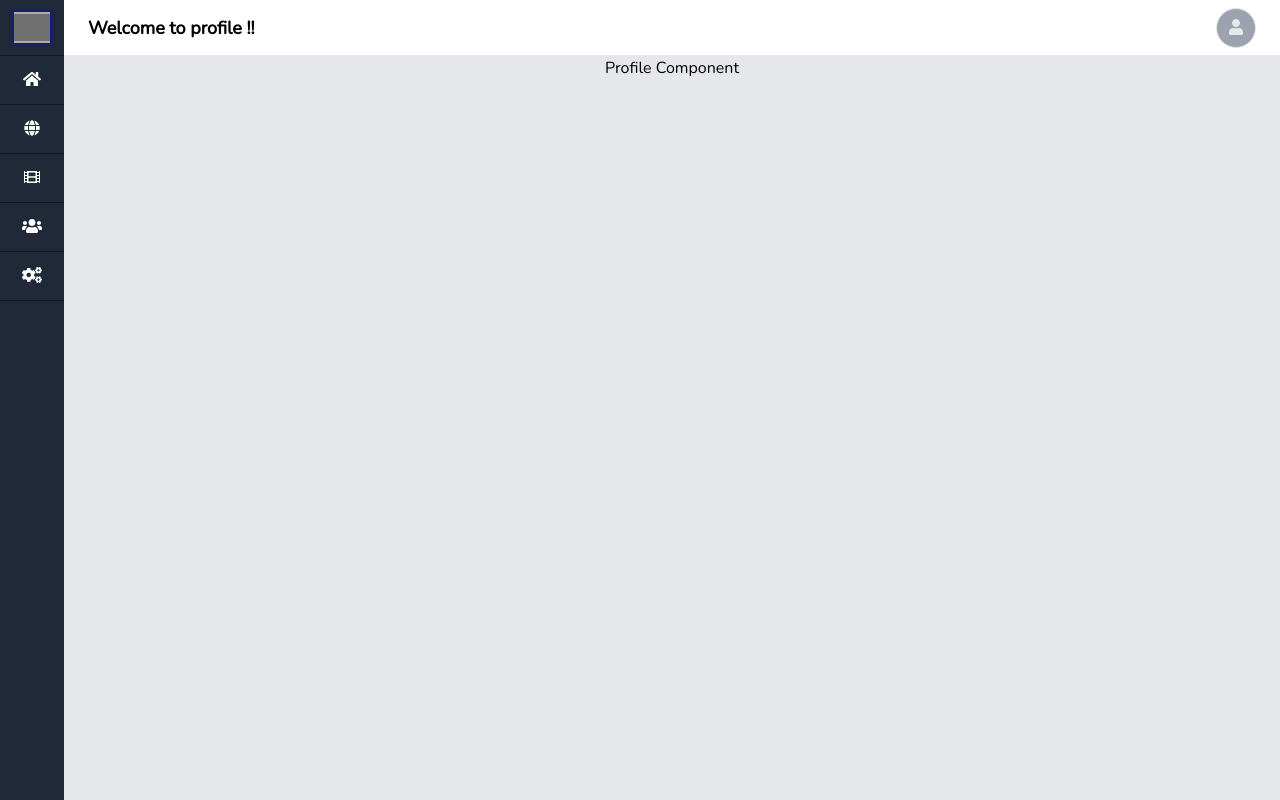
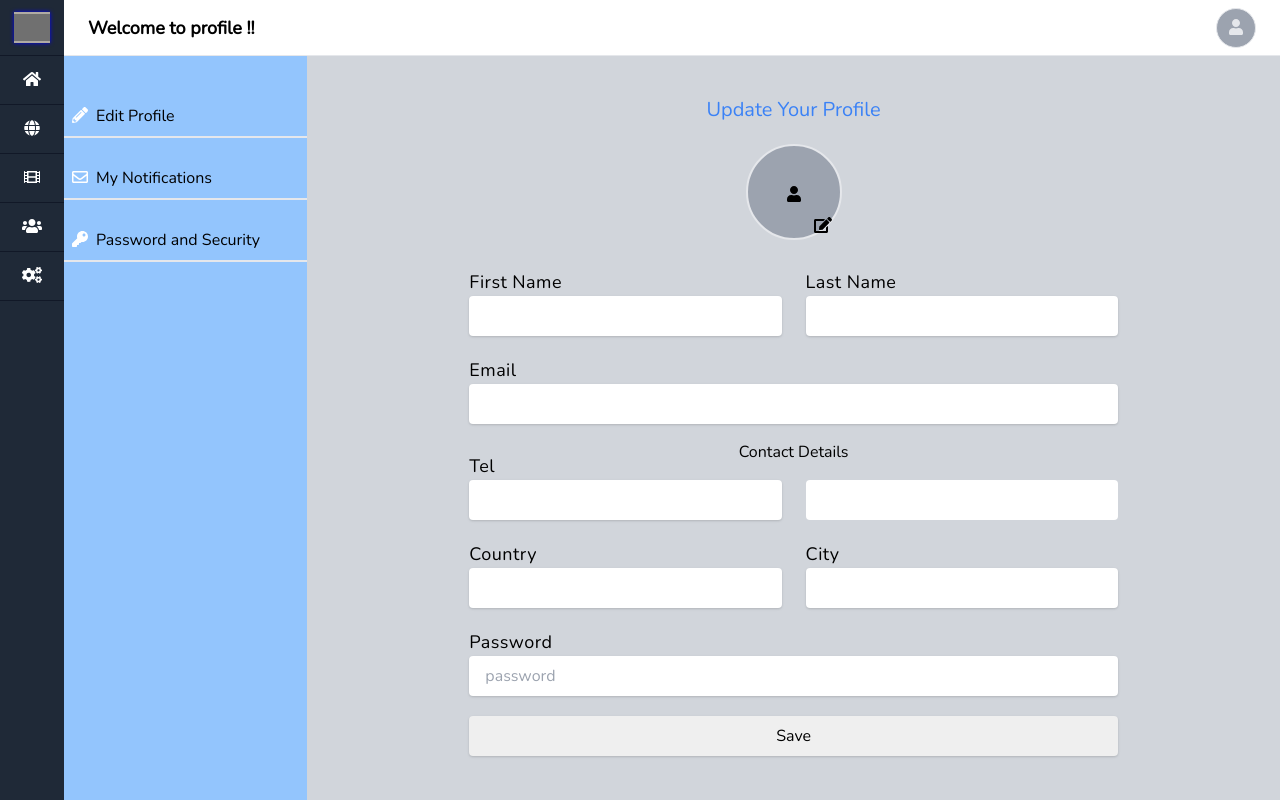
Before and after one commit to webobite/tour-gallery-display, a React (Create React App) app: page /dashboard/profile in a window 1280 px wide. Built offline with nearby package versions, Linux system fonts and the light colour scheme; grey boxes are pictures that could not be loaded.

Commit message:
Create the profile edit component and completed it's design

```diff
--- a/src/components/ProfileComponent/ProfileComponent.tsx
+++ b/src/components/ProfileComponent/ProfileComponent.tsx
@@ -1,11 +1,159 @@
-import React from 'react'
+import React, { Fragment } from 'react';
+import Input from '../UI/InputComponent';
+import classes from './profile.module.css'
+// profile component
+const ProfileComponent = ({ match: { params: { username } } }: any) => {
 
-const ProfileComponent = ({ match: { params: { username } } }: any) => {
+    const label_class = "tracking-wide sm:text-sm md: text-md lg:text-lg -mb-6";
+    const input_style = "px-4 py-2 rounded shadow appearance-none";
+
     return (
-        <div>
-            Profile Component {username}
+      <Fragment>
+        <div className="grid grid-cols-1 sm:grid-cols-5 bg-red-50 w-full h-screen">
+          <div className="bg-blue-300 md:flex hidden flex-col justify-start align-end ">
+            <div className="flex align-start mt-10 border-b-2 p-2 ">
+              <a href="#">
+                <i className="fas fa-pencil-alt"></i>
+                <span className="ml-2 text-black hover:text-white active:text-white ">
+                  Edit Profile
+                </span>
+              </a>
+            </div>
+            <div className="flex align-start border-b-2 mt-5 p-2">
+              <a href="#">
+                <i className="far fa-envelope"></i>
+                <span className="ml-2 text-black hover:text-white active:text-white ">
+                  My Notifications
+                </span>
+              </a>
+            </div>
+            <div className="flex align-start border-b-2 mt-5 p-2">
+              <a href="#">
+                <i className="fas fa-key"></i>
+                <span className="ml-2 text-black hover:text-white active:text-white ">
+                  Password and Security
+                </span>
+              </a>
+            </div>
+          </div>
+          <div className="w-full sm:col-span-5 md:col-span-4 bg-gray-300 flex flex-col align-end">
+            <h1 className=" mt-10 text-xl text-blue-500">
+              Update Your Profile
+            </h1>
+            {/* Ediatable Avatar */}
+            <div className="w-24 h-24 border-2 border-gray bg-red mx-auto rounded-full mt-5 bg-gray-400 relative">
+              <i className="fas fa-user mt-10 inline-block"> </i>
+              <a href="#" className="absolute bottom-0 right-2 text-black">
+                <i className="fas fa-edit"></i>
+              </a>
+            </div>
+
+            {/* editable form */}
+
+            <form className="grid grid-cols-2 grid-rows-7 border-green w-2/3 mx-auto gap-x-6 mt-2 mb-4">
+              <div className={`col-span-2 md:col-span-1  ${classes.profile}`}>
+                <label htmlFor="first-name" className={label_class}>
+                  First Name
+                </label>
+                <br />
+                <Input
+                  type="text"
+                  id="first-name"
+                  name="firstname"
+                  className={input_style}
+                />
+              </div>
+              <div className={`col-span-2 md:col-span-1  ${classes.profile}`}>
+                <label htmlFor="last-name" className={label_class}>
+                  Last Name
+                </label>
+                <br />
+                <Input
+                  type="text"
+                  id="last-name"
+                  name="last-name"
+                  className={input_style}
+                />
+              </div>
+              <div className={`col-span-2  ${classes.profile}`}>
+                <label htmlFor="email" className={label_class}>
+                  Email
+                </label>
+                <br />
+                <Input
+                  type="text"
+                  id="email"
+                  name="email"
+                  className={input_style}
+                />
+              </div>
+              <h2 className="col-span-2 mt-4 -mb-8">Contact Details</h2>
+              <div className={`col-span-2 md:col-span-1  ${classes.profile}`}>
+                <label htmlFor="tel" className={label_class}>
+                  Tel
+                </label>
+                <br />
+                <Input
+                  type="text"
+                  id="tel"
+                  name="tel-code"
+                  className={input_style}
+                />
+              </div>
+              <div
+                className={`col-span-2 md:col-span-1 relative ${classes.profile}`}
+              >
+                <Input type="text" name="tel" className={classes.tel} />
+              </div>
+              <div className={`col-span-2 md:col-span-1  ${classes.profile}`}>
+                <label htmlFor="country" className={label_class}>
+                  Country
+                </label>
+                <br />
+                <Input
+                  type="text"
+                  id="country"
+                  name="country"
+                  className={input_style}
+                />
+              </div>
+              <div className={`col-span-2 md:col-span-1  ${classes.profile}`}>
+                <label htmlFor="city" className={label_class}>
+                  City
+                </label>
+                <br />
+                <Input
+                  type="text"
+                  id="city"
+                  name="city"
+                  className={input_style}
+                />
+              </div>
+              <div className={`col-span-2  ${classes.profile}`}>
+                <label htmlFor="password" className={label_class}>
+                  Password
+                </label>
+                <br />
+                <Input
+                  type="password"
+                  id="password"
+                  name="password"
+                  placeholder="password"
+                  className={input_style}
+                />
+              </div>
+              <div className={`col-span-2  ${classes.profile}`}>
+                <Input
+                  type="submit"
+                  value="Save"
+                  className="hover:bg-blue-300 hover:text-white px-4 py-2 rounded shadow appearance-none"
+                />
+              </div>
+            </form>
+          </div>
         </div>
-    )
+      </Fragment>
+    );
 }
 
 export default ProfileComponent;
--- /dev/null
+++ b/src/components/ProfileComponent/profile.module.css
@@ -0,0 +1,23 @@
+
+.profile {
+    display: flex;
+    justify-content: start;
+    flex-direction: column;
+    flex-wrap: wrap;
+    justify-items: center;
+    margin-top:20px ;
+}
+
+.profile > label {
+    display:flex;
+    justify-items: start;
+}
+
+.tel {
+    position: absolute;
+    bottom: 0;
+    width:100%;
+    box-shadow:auto;
+    border-radius: 4px;
+    padding: 8px 4px
+}
--- /dev/null
+++ b/src/components/UI/InputComponent.jsx
@@ -0,0 +1,8 @@
+
+const Input = (props) => {
+    return (
+        <input {...props}/>
+    );
+}
+
+export default Input;
```
